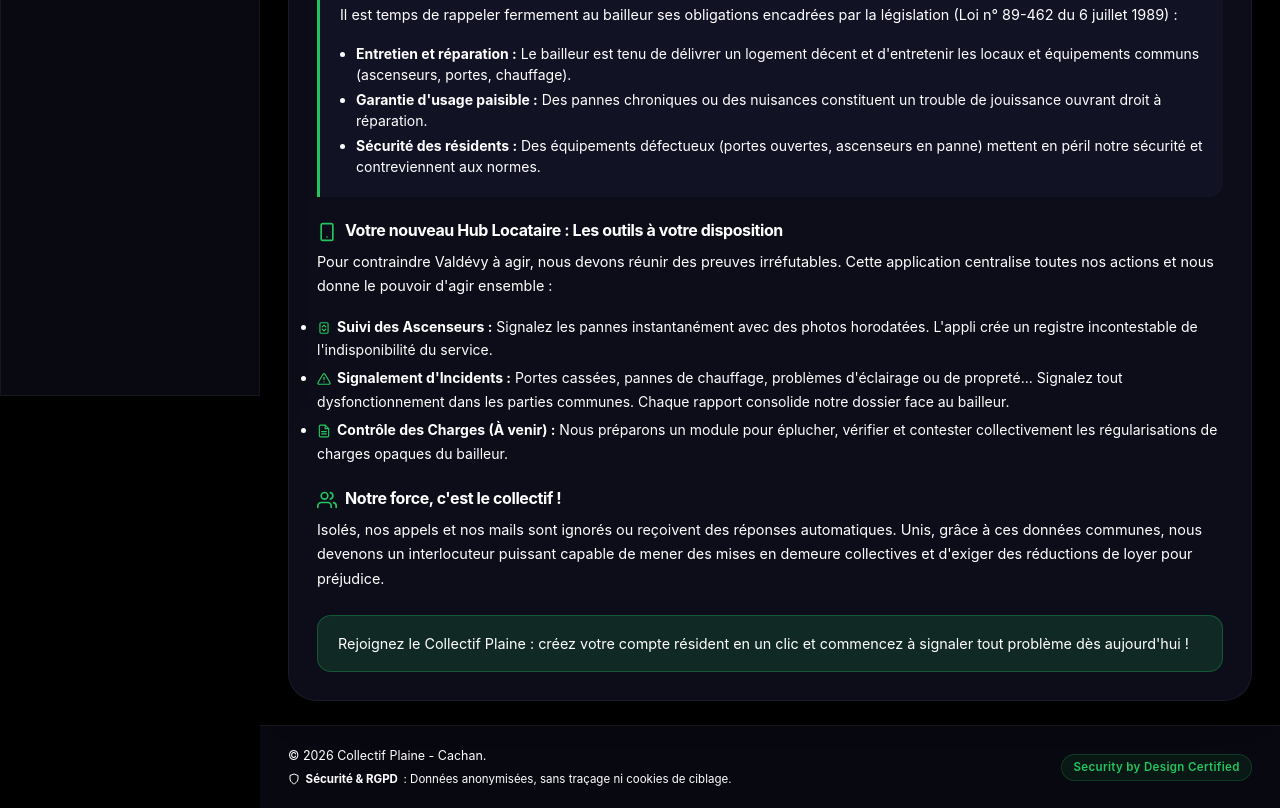
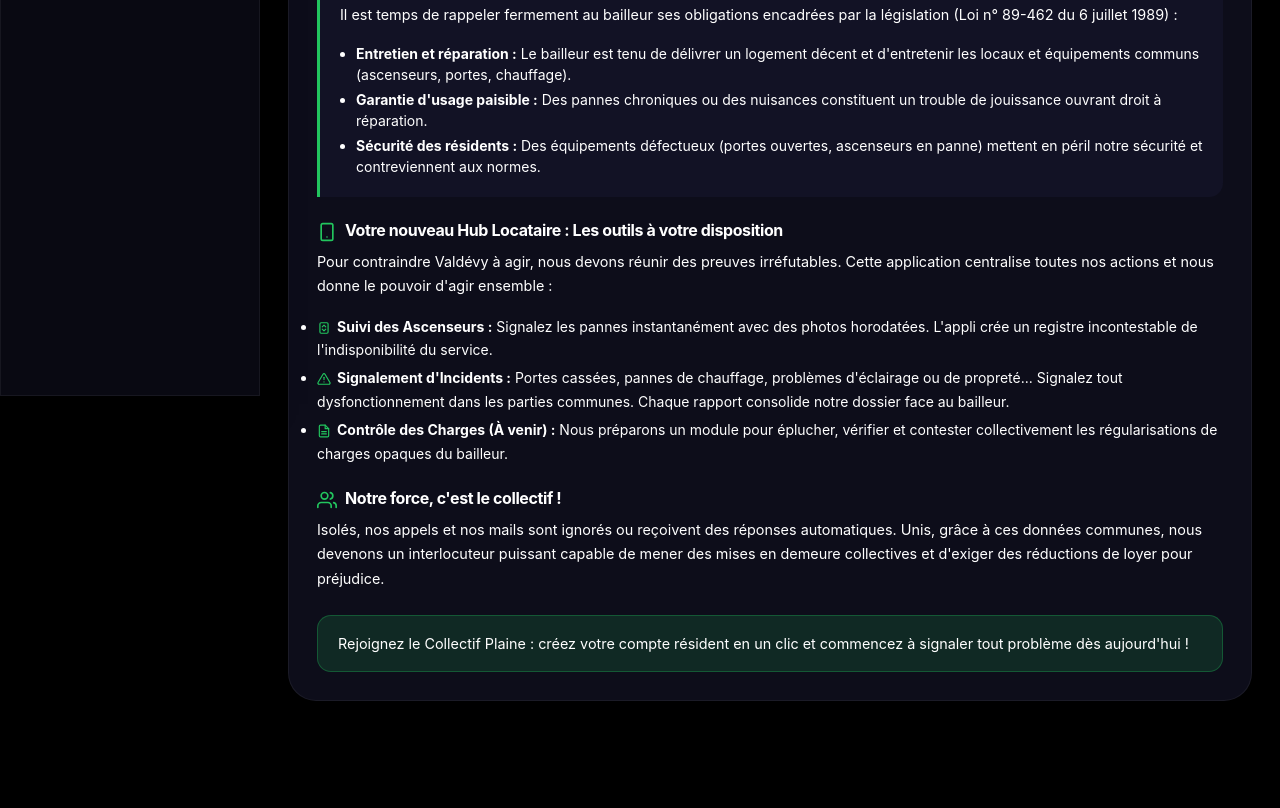
Before and after one commit to MisterSad/collectifplaine, a website: page index.html in a window 1280 px wide. Shown: the part 404-1212 px from the top of the page. After the commit the page ends 1129 px from the top, so only its background shows below. Drawn offline with Linux system fonts and the light colour scheme; no server answers.

Commit message:
style: remove footer completely on both desktop and mobile layouts

```diff
--- a/index.html
+++ b/index.html
@@ -302,24 +302,6 @@
             </div>
         </div>
             </main>
-
-            <!-- Pied de page -->
-            <footer class="app-footer-bar">
-                <div class="container footer-content">
-                    <div class="footer-legal">
-                        <p>&copy; 2026 Collectif Plaine - Cachan.</p>
-                        <p class="gdpr-tag">
-                            <svg viewBox="0 0 24 24" width="12" height="12" fill="none" stroke="currentColor" stroke-width="2" class="icon-inline">
-                                <path d="M12 22s8-4 8-10V5l-8-3-8 3v7c0 6 8 10 8 10z"/>
-                            </svg>
-                            <strong>Sécurité & RGPD</strong> : Données anonymisées, sans traçage ni cookies de ciblage.
-                        </p>
-                    </div>
-                    <div class="security-badge" title="Sécurité intégrée par conception">
-                        Security by Design Certified
-                    </div>
-                </div>
-            </footer>
         </div>
 
         <!-- Navigation mobile inférieure flottante (Bottom Bar) -->
```
